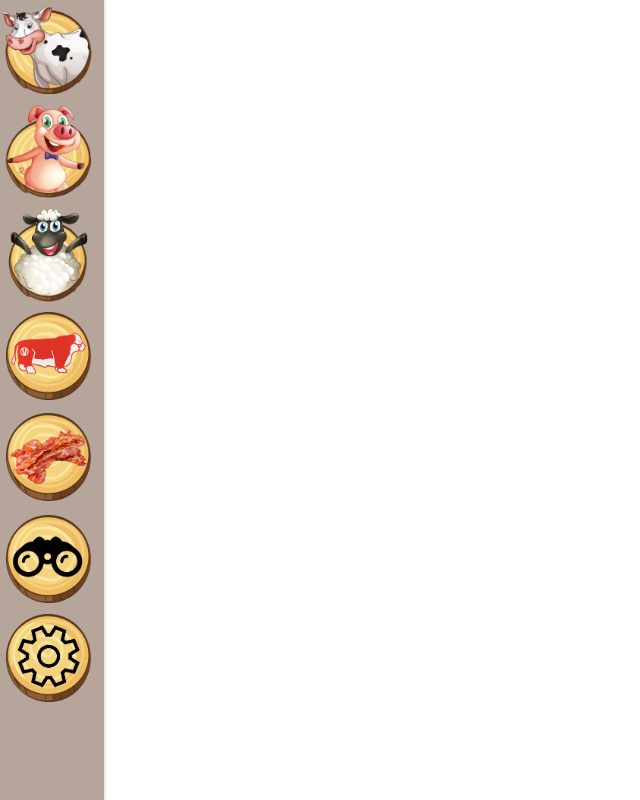
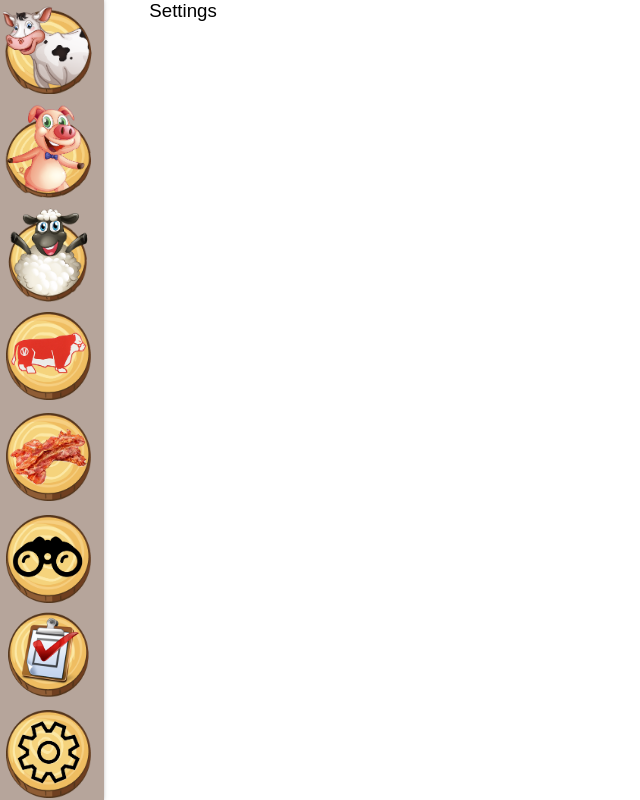
Before and after one commit to distoneman/circlev, a React (Create React App) app: page /#/settings in a window 1280 px wide. Shown: the whole page, without its empty margins (0-640 px from the left). Built offline with nearby package versions, Linux system fonts and the light colour scheme.

Commit message:
added reports to nav updated settings

```diff
--- a/src/components/InvoiceForm/InvoiceForm.css
+++ b/src/components/InvoiceForm/InvoiceForm.css
@@ -3,7 +3,7 @@
   font-size: 14pt;
   justify-content: center;
   margin-left: 8em;
-  }
+}
 
 .invoice-form {
   width: 44em;
--- a/src/components/Nav/Nav.jsx
+++ b/src/components/Nav/Nav.jsx
@@ -10,6 +10,7 @@ import imgCircleV from './../../images/iconCircleV.png';
 // import imgV from './../../images/v.png';
 import imgGenInvoice from './../../images/iconBacon.png';
 import imgSearch from './../../images/iconSearch.png';
+import imgReports from './../../images/iconReports.png';
 import imgSettings from './../../images/iconSettings.png';
 
 export default class Nav extends Component {
@@ -48,9 +49,15 @@ export default class Nav extends Component {
                         <img src={imgSearch} alt="Search Icon" className="search-icon" />
                     </Link>
                 </div>
+                <div className="search-icon-container">
+                    <Link to="/reports">
+                        <img src={imgReports} alt="Reports Icon" className="search-icon" />
+                    </Link>
+                </div>
+
                 <div className="settings-icon-container">
-                    <Link to="/other">
-                        <img src={imgSettings} alt="" className="search-icon" />
+                    <Link to="/settings">
+                        <img src={imgSettings} alt="Settings Icon" className="search-icon" />
                     </Link>
                 </div>
             </div>
--- /dev/null
+++ b/src/components/Reports/Reports.css
@@ -0,0 +1,6 @@
+.reports-container {
+    font-family: Arial, Helvetica, sans-serif;
+    font-size: 14pt;
+    justify-content: center;
+    margin-left: 8em;
+  }
--- /dev/null
+++ b/src/components/Reports/Reports.jsx
@@ -0,0 +1,22 @@
+import React, { Component } from 'react';
+
+import './Reports.css'
+
+export default class Reports extends Component {
+    constructor(props) {
+        super(props);
+        this.state = {
+
+        }
+
+    }
+    async componentDidMount() {
+
+    }
+
+    render() {
+        return (
+            <div className='reports-container'>Reports</div>
+        )
+    }
+}
--- /dev/null
+++ b/src/components/Settings/Setting.jsx
@@ -0,0 +1,22 @@
+import React, { Component } from 'react';
+
+import './Settings.css'
+
+export default class Settings extends Component {
+    constructor(props) {
+        super(props);
+        this.state = {
+
+        }
+
+    }
+    async componentDidMount() {
+
+    }
+
+    render() {
+        return (
+            <div className='settings-container'>Settings</div>
+        )
+    }
+}
--- /dev/null
+++ b/src/components/Settings/Settings.css
@@ -0,0 +1,6 @@
+.settings-container {
+    font-family: Arial, Helvetica, sans-serif;
+    font-size: 14pt;
+    justify-content: center;
+    margin-left: 8em;
+  }
--- a/src/routes.js
+++ b/src/routes.js
@@ -1,22 +1,26 @@
 import React from 'react';
 import { Switch, Route } from 'react-router-dom';
 import Home from './components/Home/Home'
-import BeefForm from  './components/BeefForm/BeefForm';
+import BeefForm from './components/BeefForm/BeefForm';
 import PorkForm from './components/PorkForm/PorkForm';
 import SheepForm from './components/SheepForm/SheepForm';
 import InvoiceForm from './components/InvoiceForm/InvoiceForm';
 import Search from './components/Search/Search';
 import CircleVForm from './components/CircleVForm/CircleVForm';
+import Reports from './components/Reports/Reports';
+import Settings from './components/Settings/Setting';
 
 export default (
     <Switch>
         <Route exact path='/' component={Home} />
-        <Route path='/beef/:ID?' component={BeefForm}/>
-        <Route path='/pork/:ID?' component={PorkForm}/>
-        <Route path='/sheep/:ID?' component={SheepForm}/>
-        <Route path='/circlev/:ID?' component={CircleVForm}/>
-        <Route path='/invoice/:ID?' component={InvoiceForm}/>
-        <Route path='/search' component={Search}/>
+        <Route path='/beef/:ID?' component={BeefForm} />
+        <Route path='/pork/:ID?' component={PorkForm} />
+        <Route path='/sheep/:ID?' component={SheepForm} />
+        <Route path='/circlev/:ID?' component={CircleVForm} />
+        <Route path='/invoice/:ID?' component={InvoiceForm} />
+        <Route path='/search' component={Search} />
+        <Route path='/reports' component={Reports} />
+        <Route path='/settings' component={Settings} />
         {/* <Route path='/beef-invoice/:beef-id' component={BeefInvoice}/> */}
     </Switch>
 )
```
Also changed, not shown: src/images/iconReports.png (added).
